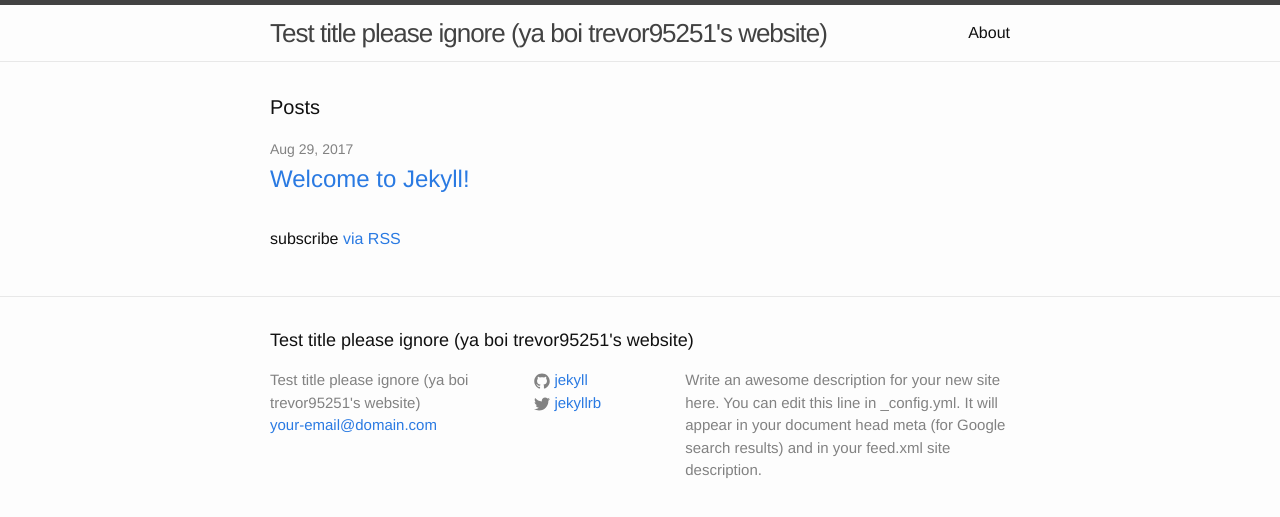
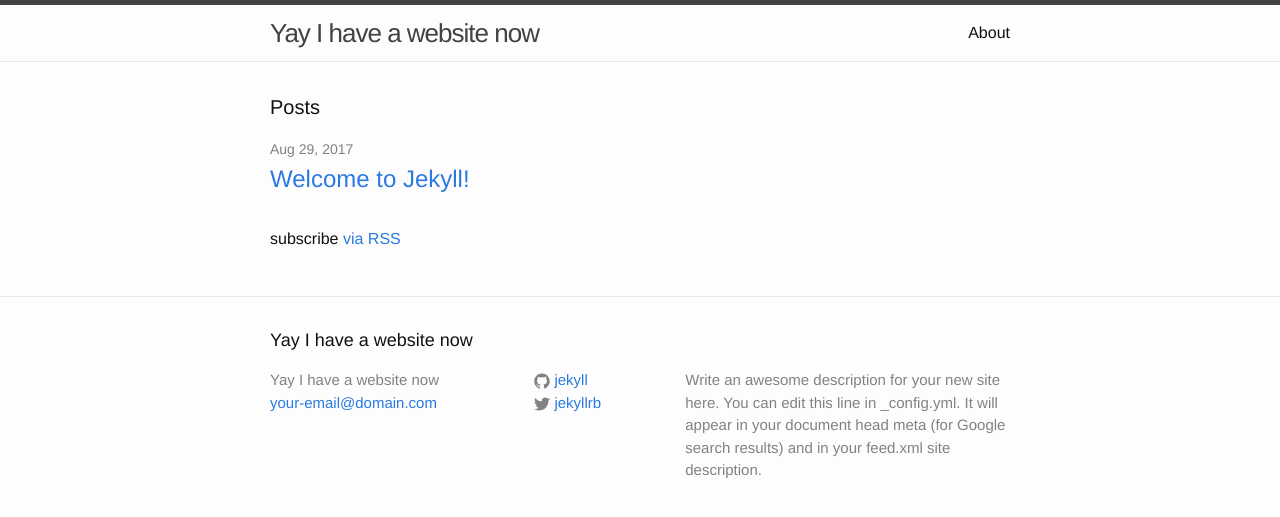
Before and after one commit to SpaceNerd95251/SpaceNerd95251.github.io, a Jekyll site: the page built from index.html, in a window 1280 px wide. Shown: the top 517 px of the page. Built offline with Jekyll 4.4.1, drawn with Linux system fonts in a browser that asks for light colours.

Commit message:
Update_config.yml
new title

```diff
--- a/_config.yml
+++ b/_config.yml
@@ -6,7 +6,7 @@
 # 'jekyll serve'. If you change this file, please restart the server process.
 
 # Site settings
-title: Test title please ignore (ya boi trevor95251's website)
+title: Yay I have a website now
 email: your-email@domain.com
 description: > # this means to ignore newlines until "baseurl:"
   Write an awesome description for your new site here. You can edit this
```
